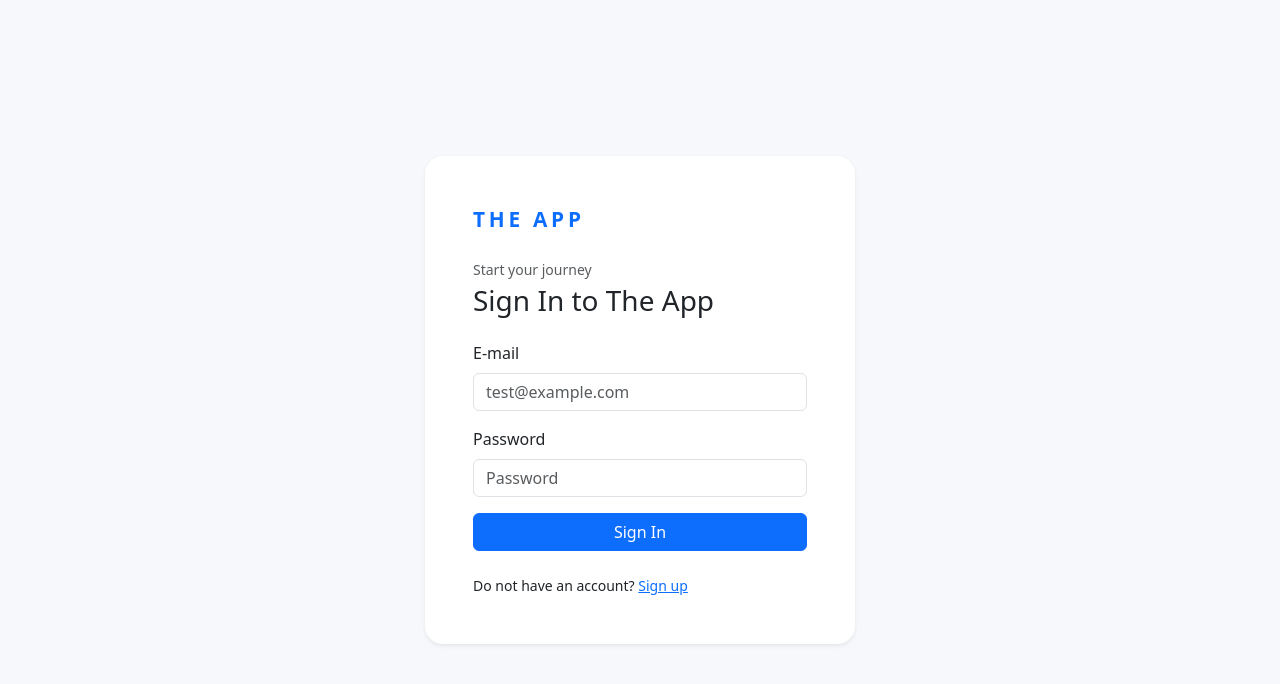
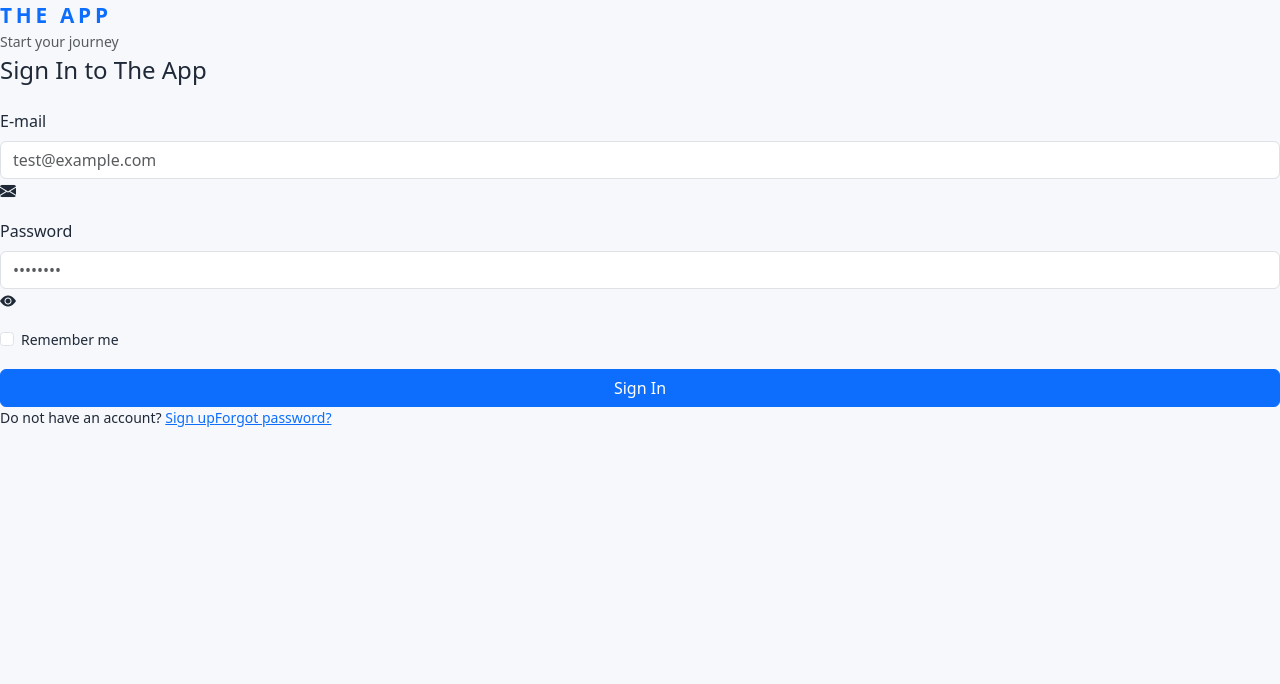
Before and after one commit to Atandrila/task-4_itransition, a React (Vite) app in the folder client/: page /login in a window 1280 px wide. Shown: the top 684 px of the page. Built offline with nearby package versions, Linux system fonts and the light colour scheme.

Commit message:
Refactor Login component layout and styling

```diff
--- a/client/src/pages/Login.jsx
+++ b/client/src/pages/Login.jsx
@@ -29,18 +29,19 @@ export default function Login() {
   }
 
   return (
-    <main className="auth-page">
-      <section className="auth-card card shadow-sm">
-        <div className="card-body p-4 p-md-5">
-          <div className="brand mb-4">THE APP</div>
+    <main className="auth-shell">
+      <section className="auth-layout">
+        <div className="auth-left">
+          <div className="brand big-brand">THE APP</div>
 
+          <div className="auth-form-wrap">
             <p className="text-muted small mb-1">Start your journey</p>
-          <h3 className="mb-4">Sign In to The App</h3>
+            <h4 className="mb-4">Sign In to The App</h4>
 
-          {message && <div className="alert alert-info">{message}</div>}
+            {message && <div className="alert alert-info py-2">{message}</div>}
 
             <form onSubmit={submit}>
-            <div className="mb-3">
+              <div className="input-icon mb-3">
                 <label className="form-label">E-mail</label>
                 <input
                   className="form-control"
@@ -49,29 +50,45 @@ export default function Login() {
                   onChange={e => setForm({ ...form, email: e.target.value })}
                   placeholder="test@example.com"
                 />
+                <i className="bi bi-envelope-fill"></i>
               </div>
 
-            <div className="mb-3">
+              <div className="input-icon mb-3">
                 <label className="form-label">Password</label>
                 <input
                   className="form-control"
                   type="password"
                   value={form.password}
                   onChange={e => setForm({ ...form, password: e.target.value })}
-                placeholder="Password"
+                  placeholder="••••••••"
                 />
+                <i className="bi bi-eye-fill"></i>
+              </div>
+
+              <div className="form-check mb-3 small">
+                <input className="form-check-input" type="checkbox" id="remember" />
+                <label className="form-check-label" htmlFor="remember">
+                  Remember me
+                </label>
               </div>
 
               <button className="btn btn-primary w-100" type="submit">
                 Sign In
               </button>
             </form>
+          </div>
 
-          <div className="d-flex justify-content-between mt-4 small">
+          <div className="auth-bottom small">
             <span>
               Do not have an account? <Link to="/register">Sign up</Link>
             </span>
+
+            <Link to="/forgot-password">Forgot password?</Link>
           </div>
+        </div>
+
+        <div className="auth-right">
+          <div className="polygon-bg"></div>
         </div>
       </section>
     </main>
```
Lines whose indentation alone changed are shown as unchanged.
